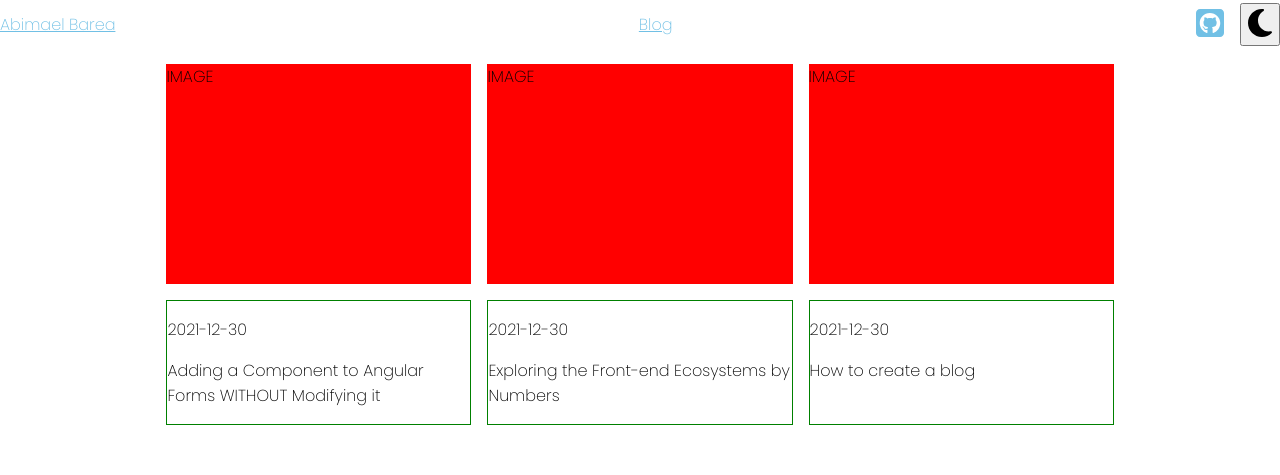
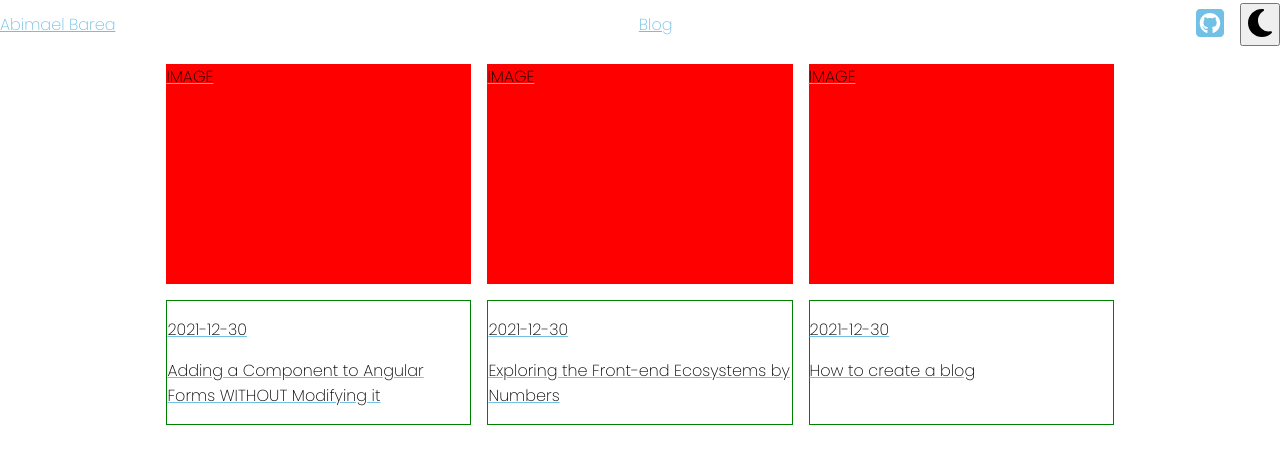
Before and after one commit to abimaelbarea/abimaelbarea.com, a Next.js app: page /blog in a window 1280 px wide. Shown: the top 475 px of the page. Built offline with nearby package versions, Linux system fonts and the light colour scheme.

Commit message:
feat(blog): semantic html

```diff
--- a/pages/_app.tsx
+++ b/pages/_app.tsx
@@ -85,14 +85,12 @@ const queryClient = new QueryClient();
 const MyApp = ({ Component, pageProps }: AppProps) => {
   return (
     <QueryClientProvider client={queryClient}>
-      <div className={`${styles.app}`}>
       <Header />
       <main className={styles.appContent}>
         <Component {...pageProps} />
       </main>
       <Footer />
       <ReactQueryDevtools initialIsOpen={false} />
-      </div>
     </QueryClientProvider>
   );
 };
--- a/pages/blog/index.tsx
+++ b/pages/blog/index.tsx
@@ -5,7 +5,7 @@ import Link from "next/link";
 import { useQuery } from "react-query";
 import styles from "../../styles/blog.module.css"; // NOT WORKING!!!
 
-const generatePath = (path: string) => `/blog/${path}`;
+const generatePostPath = (path: string) => `/blog/${path}`;
 
 type PostInfo = {
   title: string;
@@ -24,14 +24,14 @@ type BlogItemProps = {
 
 const BlogItem = ({ post }: BlogItemProps) => {
   return (
-    <Link href={generatePath(post.path)}>
-      <div className={styles.blogItem}>
+    <Link href={generatePostPath(post.path)}>
+      <a className={styles.blogItem}>
         <p className={styles.blogItemImage}>IMAGE</p>
         <div className={styles.blogItemTitle}>
           <p>{post.date}</p>
           <p>{post.title}</p>
         </div>
-      </div>
+      </a>
     </Link>
   );
 };
--- a/styles/app.module.css
+++ b/styles/app.module.css
@@ -1,8 +1,3 @@
-.app {
-  height: 100%;
-  width: 100%;
-}
-
 .appHeader {
   height: 3em;
   width: inherit;
@@ -16,7 +11,7 @@
   justify-content: space-between;
 }
 
-.appHeaderActions{
+.appHeaderActions {
   display: flex;
   align-items: center;
   gap: 1em;
```
Lines whose indentation alone changed are shown as unchanged.
